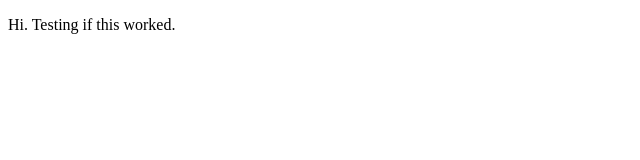
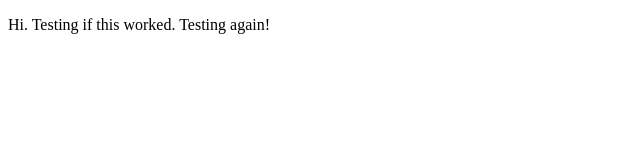
Before and after one commit to mk1123/mk1123.github.io, a website: page index.html in a window 1280 px wide. Shown: the whole page, without its empty margins (0-640 px from the left). Drawn offline with Linux system fonts and the light colour scheme.

Commit message:
does another test!

```diff
--- a/index.html
+++ b/index.html
@@ -4,6 +4,6 @@
         <title>Page title</title>
     </head>
     <body>
-        <p>Hi. Testing if this worked.</p>
+        <p>Hi. Testing if this worked. Testing again!</p>
     </body>
 </html>
```
